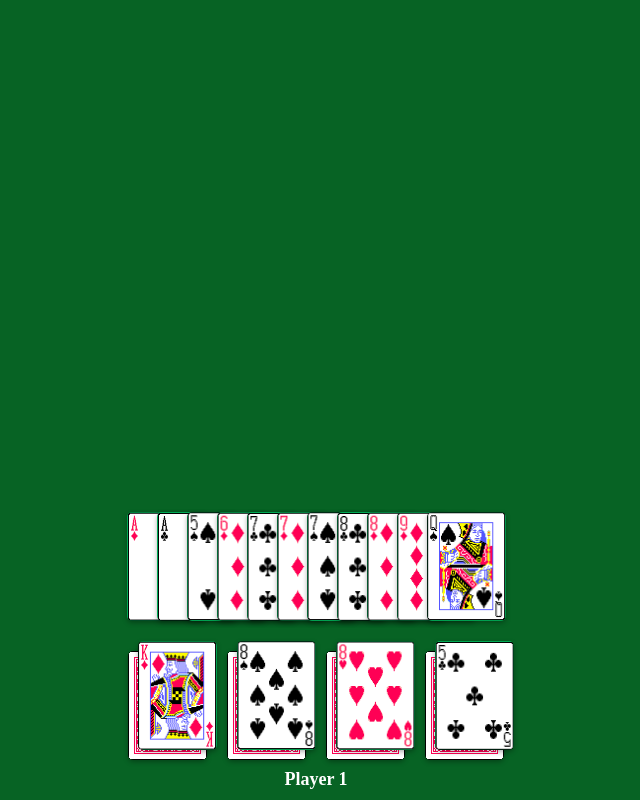
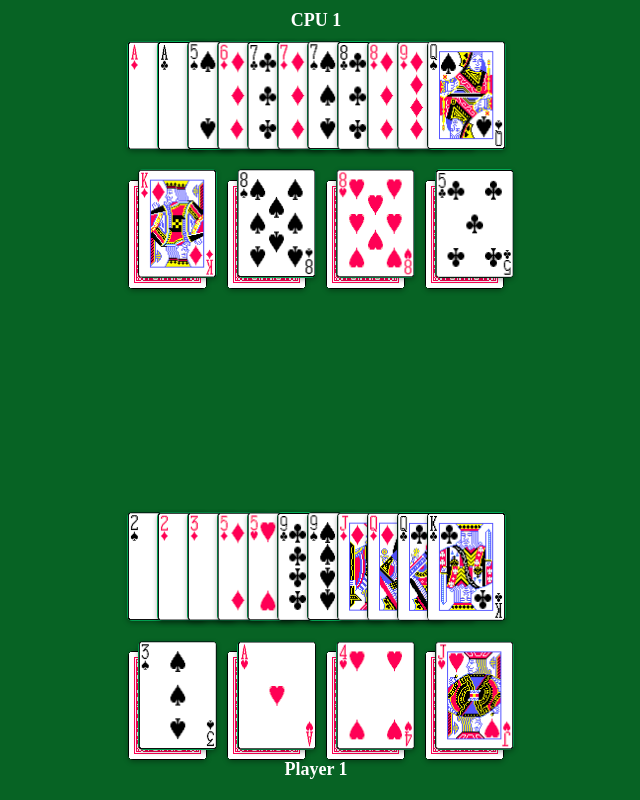
Before and after one commit to lepermessiah21m/tens-card-game, a website: page index.html in a window 1280 px wide. Shown: the whole page, without its empty margins (324-964 px from the left). Drawn offline with Linux system fonts and the light colour scheme.

Commit message:
Added CPU 1 player at top of board

```diff
--- a/index.html
+++ b/index.html
@@ -8,8 +8,12 @@
 </head>
 <body>
     <div id="game-board">
-        <div id="card-container"></div>
-        <div id="player-label">Player 1</div>
+        <div id="cpu-container">
+            <div id="cpu-label">CPU 1</div>
+        </div>
+        <div id="card-container">
+            <div id="player-label">Player 1</div>
+        </div>
     </div>
     <script src="script.js"></script>
 </body>
--- a/script.js
+++ b/script.js
@@ -33,14 +33,25 @@ function initGame() {
     const deck = Array.from({ length: 52 }, (_, index) => index);
     const shuffledDeck = shuffleDeck(deck);
 
+    // Create CPU 1's card array
+    createPlayerCards(shuffledDeck.slice(0, 15), 'cpu-container', true);
+
+    // Create Player 1's card array
+    createPlayerCards(shuffledDeck.slice(15, 30), 'card-container', false);
+}
+
+// Function to create player cards
+function createPlayerCards(playerDeck, containerId, isCPU) {
+    const container = document.getElementById(containerId);
+
     const faceUpRow = document.createElement('div');
-    faceUpRow.id = 'face-up-row';
+    faceUpRow.id = isCPU ? 'cpu-face-up-row' : 'face-up-row';
     faceUpRow.className = 'card-row';
 
     // Create face-up cards
     const faceUpCards = [];
     for (let i = 0; i < 11; i++) {
-        const faceUpCard = createCard(shuffledDeck[i], true);
+        const faceUpCard = createCard(playerDeck[i], true);
         faceUpCards.push(faceUpCard);
     }
 
@@ -64,7 +75,7 @@ function initGame() {
     });
 
     const faceDownRow = document.createElement('div');
-    faceDownRow.id = 'face-down-row';
+    faceDownRow.id = isCPU ? 'cpu-face-down-row' : 'face-down-row';
     faceDownRow.className = 'card-row';
 
     // Create face-down cards
@@ -73,18 +84,33 @@ function initGame() {
         faceDownRow.appendChild(faceDownCard);
     }
 
-    // Create offset face-up cards
+    if (isCPU) {
+        container.appendChild(faceUpRow);
+        container.appendChild(faceDownRow);
+
+        // Create offset face-up cards for CPU 1
         for (let i = 0; i < 4; i++) {
-        const offsetFaceUpCard = createCard(shuffledDeck[i + 11], true);
+            const offsetFaceUpCard = createCard(playerDeck[i + 11], true);
+            offsetFaceUpCard.style.position = 'absolute';
+            offsetFaceUpCard.style.top = '159px';
+            offsetFaceUpCard.style.left = `calc(50% - 138px + ${i * (79 + 20) - 40}px)`;
+            offsetFaceUpCard.style.zIndex = 11 + i;
+            container.appendChild(offsetFaceUpCard);
+        }
+    } else {
+        // Create offset face-up cards for Player 1
+        for (let i = 0; i < 4; i++) {
+            const offsetFaceUpCard = createCard(playerDeck[i + 11], true);
             offsetFaceUpCard.style.position = 'absolute';
             offsetFaceUpCard.style.top = `${109 + 30 - 10}px`;
             offsetFaceUpCard.style.left = `calc(50% - 138px + ${i * (79 + 20) - 40}px)`;
             offsetFaceUpCard.style.zIndex = 11 + i;
-        cardContainer.appendChild(offsetFaceUpCard);
+            container.appendChild(offsetFaceUpCard);
         }
 
-    cardContainer.appendChild(faceUpRow);
-    cardContainer.appendChild(faceDownRow);
+        container.appendChild(faceUpRow);
+        container.appendChild(faceDownRow);
+    }
 }
 
 // Start the game
--- a/styles.css
+++ b/styles.css
@@ -7,10 +7,26 @@ body {
 #game-board {
     display: flex;
     flex-direction: column;
-    justify-content: flex-end;
+    justify-content: space-between;
     align-items: center;
     height: 100vh;
     position: relative;
+}
+
+#cpu-container {
+    position: relative;
+    display: flex;
+    flex-direction: column;
+    align-items: center;
+    margin-top: 10px;
+}
+
+#cpu-label {
+    text-align: center;
+    font-size: 18px;
+    font-weight: bold;
+    color: white;
+    margin-bottom: 10px;
 }
 
 #card-container {
@@ -37,19 +53,23 @@ body {
     margin-bottom: 20px;
 }
 
-#face-up-row .card {
+#face-up-row .card,
+#cpu-face-up-row .card {
     margin-left: -49px;
 }
 
-#face-up-row .card:first-child {
+#face-up-row .card:first-child,
+#cpu-face-up-row .card:first-child {
     margin-left: 0;
 }
 
-#face-down-row .card {
+#face-down-row .card,
+#cpu-face-down-row .card {
     margin-left: 20px;
 }
 
-#face-down-row .card:first-child {
+#face-down-row .card:first-child,
+#cpu-face-down-row .card:first-child {
     margin-left: 0;
 }
 
```
Lines whose indentation alone changed are shown as unchanged.
